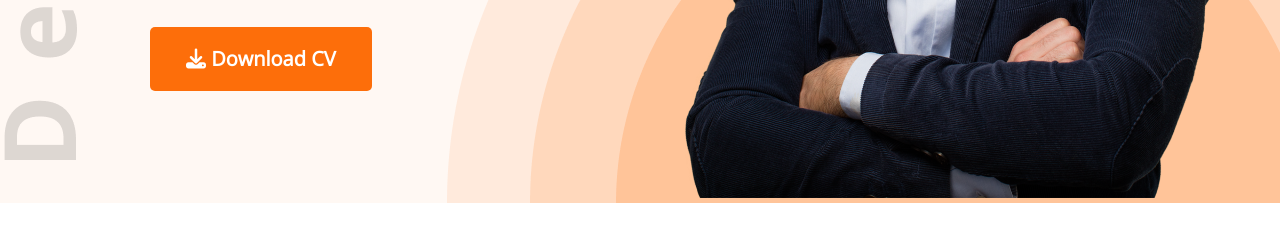
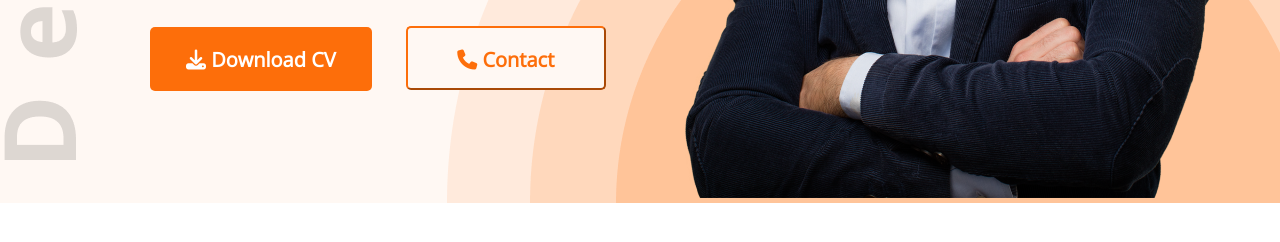
Before and after one commit to towhidulbu08/Developer-Portfolio, a plain HTML site: page index.html in a window 1280 px wide. Shown: the part 646-888 px from the top of the page. Drawn offline with nearby package versions, Linux system fonts and the light colour scheme.

Commit message:
contact icon added

```diff
--- a/index.html
+++ b/index.html
@@ -33,6 +33,7 @@
           because as to society behaved
           moments.</p>
         <button class="style-button"><i class="fa-solid fa-download"></i> Download CV</button>
+        <button class="modified-style"><i class="fa-solid fa-phone"></i> Contact</button>
 
       </div>
       <div><img src="images/hardy.png" alt=""></div>
--- a/styles/portfolio.css
+++ b/styles/portfolio.css
@@ -248,3 +248,16 @@ input[type="email"] {
 .contact-item a {
   text-decoration: none;
 }
+
+.modified-style {
+  padding: 18px 36px;
+  border-radius: 5px;
+  border-color: #FD6E0A;
+  background: #FFF8F3;
+  font-weight: 700;
+  font-size: 20px;
+  color: #FD6E0A;
+  margin-left: 30px;
+  height: 64px;
+  width: 200px;
+}
```
